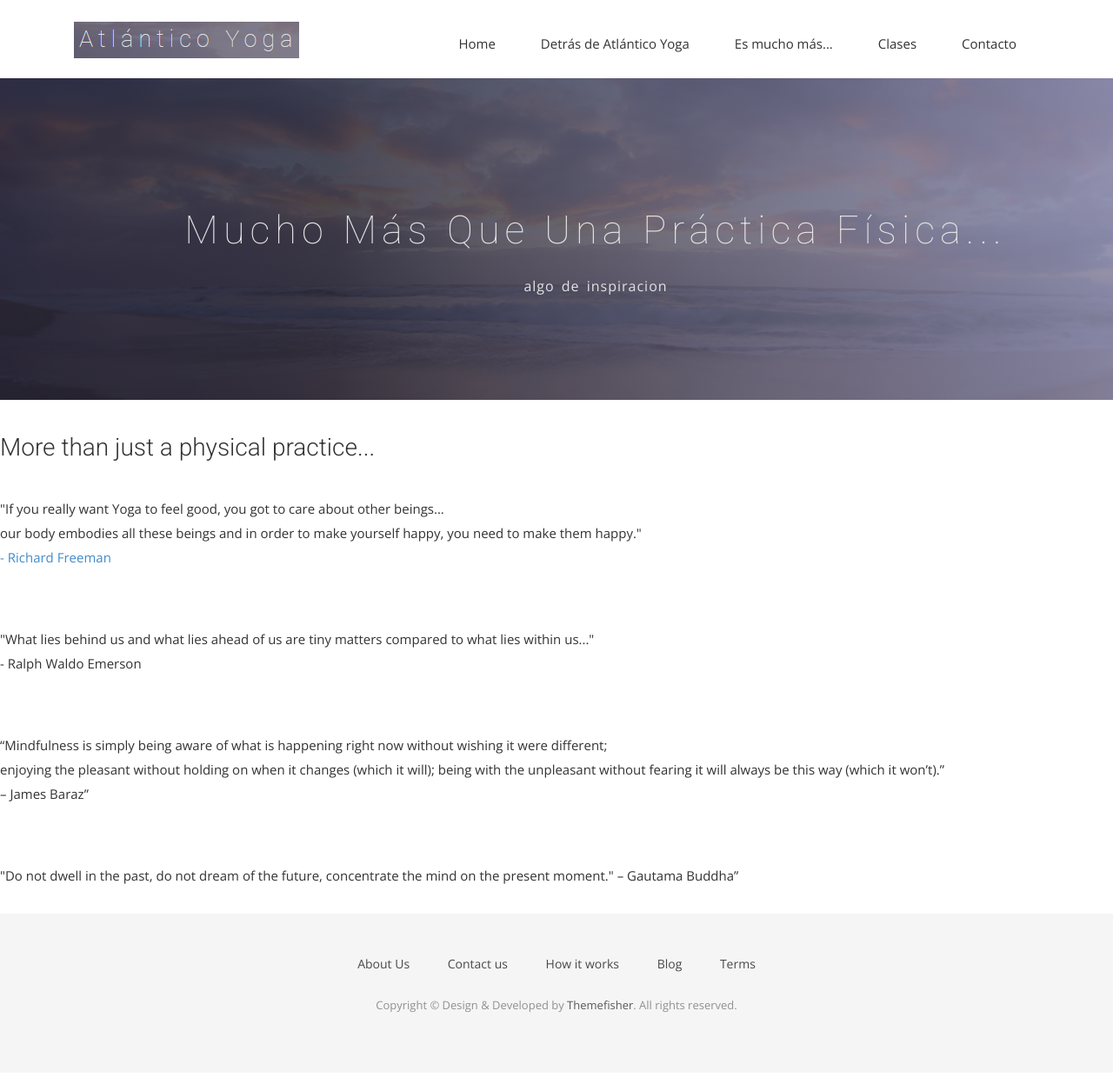
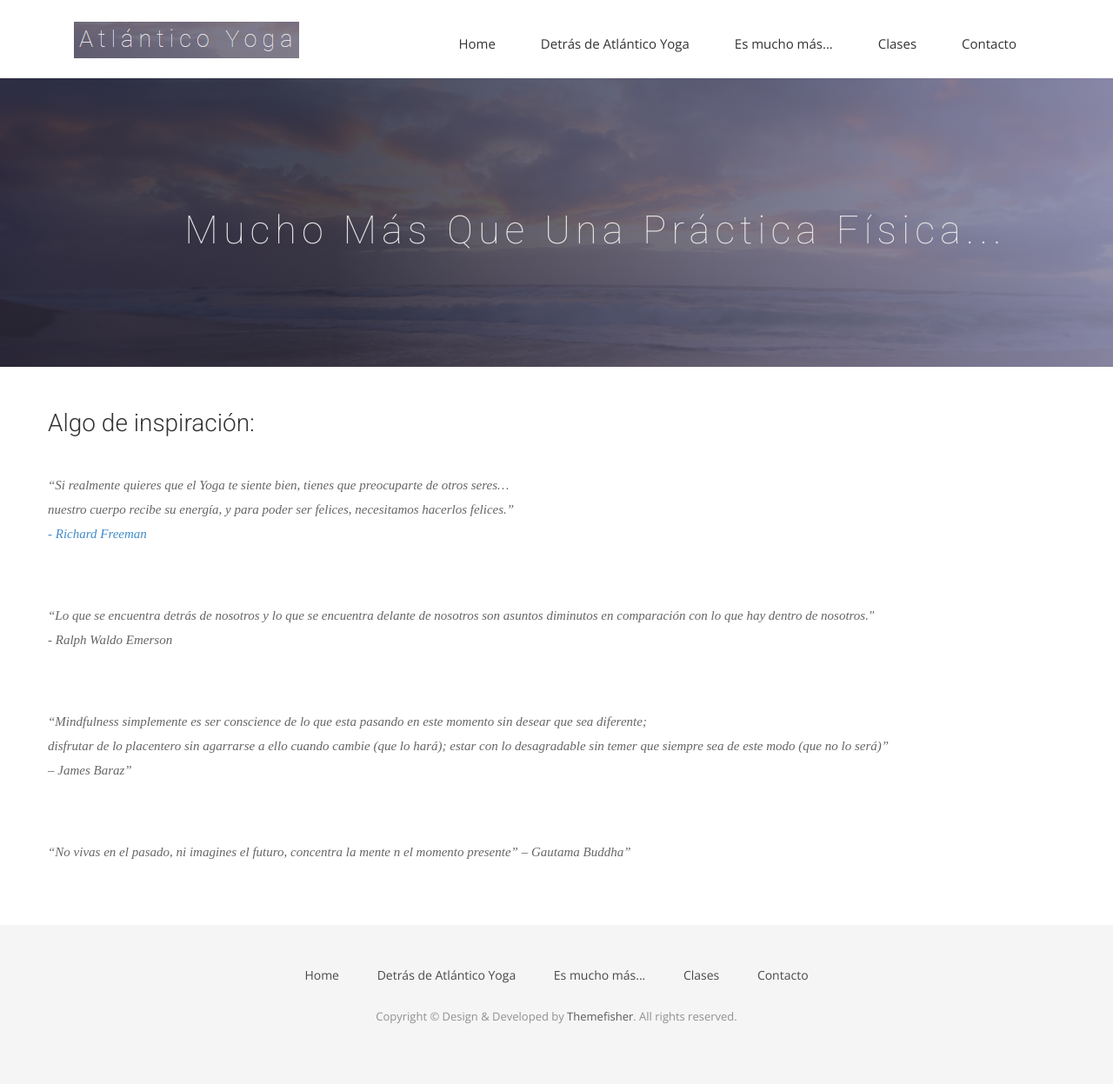
Before and after one commit to mpbarral/atlanticoyoga, a Jekyll site: the page built from masque.html, in a window 1280 px wide. Shown: the whole page at 87% size. Built offline with Jekyll 4.4.1, drawn with Linux system fonts in a browser that asks for light colours; nearby versions of some CDN libraries; some web fonts are replaced.

Commit message:
mas que una practica y header and footer

```diff
--- a/_includes/footer.html
+++ b/_includes/footer.html
@@ -5,11 +5,11 @@
       <div class="col-md-12">
         <div class="footer-manu">
           <ul>
-            <li><a href="#">About Us</a></li>
-            <li><a href="{{ site.baseurl }}/contact">Contact us</a></li>
-            <li><a href="#">How it works</a></li>
-            <li><a href="{{ site.baseurl }}/blog">Blog</a></li>
-            <li><a href="#">Terms</a></li>
+            <li><a href="{{ site.baseurl }}/">Home</a></li>
+            <li><a href="{{ site.baseurl }}/index#intro">Detrás de Atlántico Yoga</a></li>
+            <li><a href="{{ site.baseurl }}/masque">Es mucho más...</a></li>
+            <li><a href="{{ site.baseurl }}/index#service">Clases</a></li>
+            <li><a href="{{ site.baseurl }}/contact">Contacto</a></li>
           </ul>
         </div>
         <p>Copyright &copy; Design &amp; Developed by <a href="http://www.themefisher.com">Themefisher</a>. All rights reserved.</p>
--- a/_includes/header.html
+++ b/_includes/header.html
@@ -22,9 +22,9 @@
             <div class="collapse navbar-collapse" id="bs-example-navbar-collapse-1">
               <ul class="nav navbar-nav navbar-right">
                 <li><a href="{{ site.baseurl }}/">Home</a></li>
-                <li><a href="index#intro">Detrás de Atlántico Yoga</a></li>
-                <li><a href="masque">Es mucho más...</a></li>
-                <li><a href="index#service">Clases</a></li>
+                <li><a href="{{ site.baseurl }}/index#intro">Detrás de Atlántico Yoga</a></li>
+                <li><a href="{{ site.baseurl }}/masque">Es mucho más...</a></li>
+                <li><a href="{{ site.baseurl }}/index#service">Clases</a></li>
                 <li><a href="{{ site.baseurl }}/contact">Contacto</a></li>
               </ul>
             </div><!-- /.navbar-collapse -->
--- a/index.html
+++ b/index.html
@@ -40,7 +40,7 @@ permalink: /
   <div class="row">
     <div class="col-md-10 col-md-offset-2">
       <div class="block">
-      <h3><a href="{{ site.baseurl }}/blog">Descubre</a> mucho más que una práctica física...<br /><br /><br /><br />  </h3>
+      <h3><a href="{{ site.baseurl }}/masque">Descubre</a> mucho más que una práctica física...<br /><br /><br /><br />  </h3>
     </div>
   </div>
   </div>
--- a/masque.html
+++ b/masque.html
@@ -1,7 +1,7 @@
 ---
 layout: page
 title: Mas que una practica fisica
-permalink: /blog/
+permalink: /masque/
 ---
 <!-- Slider Start -->
 <section id="global-header">
@@ -10,7 +10,7 @@ permalink: /blog/
       <div class="col-md-12">
         <div class="block">
           <h1>Mucho más que una práctica física...</h1>
-          <p>algo de inspiracion</p>
+          <p></p>
         </div>
       </div>
     </div>
@@ -19,21 +19,27 @@ permalink: /blog/
 
 <div id="main">
   <a name="morethan"></a>
-    <article class="post featured">
-      <header class="major">
-        <h3>More than just a physical practice...<br /><br /></h3>
-        <p>"If you really want Yoga to feel good, you got to care about other beings...<br />
-          our body embodies all these beings and in order to make yourself happy, you need to make them happy." <br /><a href="http://www.richardfreemanyoga.com/"> -  Richard Freeman</a></p>
+  <div class="container">
+    <div class="row">
+      <div class="section-title">
+  <!--  <article class="post featured">-->
+      <!--<header class="major">-->
+        <h3><br />Algo de inspiración:<br /><br /></h3>
+        <p>“Si realmente quieres que el Yoga te siente bien, tienes que preocuparte de otros seres… <br />
+          nuestro cuerpo recibe su energía, y para poder ser felices, necesitamos hacerlos felices.”<br /><a href="http://www.richardfreemanyoga.com/"> -  Richard Freeman</a></p>
 
-        <p>	 <br /> <br />"What lies behind us and what lies ahead of us are tiny matters compared to what lies within us..."<br />
+        <p>	 <br /> <br />“Lo que se encuentra detrás de nosotros y lo que se encuentra delante de nosotros son asuntos diminutos en comparación con lo que hay dentro de nosotros."<br />
           - Ralph Waldo Emerson</p>
 
-        <p>	 <br /> <br />“Mindfulness is simply being aware of what is happening right now without wishing it were different; <br />
-          enjoying the pleasant without holding on when it changes (which it will); being with the unpleasant without fearing it will always be this way (which it won’t).” <br />
+        <p>	 <br /> <br />“Mindfulness simplemente es ser conscience de lo que esta pasando en este momento sin desear que sea diferente;<br />
+          disfrutar de lo placentero sin agarrarse a ello cuando cambie (que lo hará); estar con lo desagradable sin temer que siempre sea de este modo (que no lo será)”<br />
           – James Baraz”</p>
 
 
-        <p>     <br /> <br />"Do not dwell in the past, do not dream of the future, concentrate the mind on the present moment." – Gautama Buddha”</p>
-      </header>
-    </article>
-</div>
+        <p>     <br /> <br />“No vivas en el pasado, ni imagines el futuro, concentra la mente n el momento presente” – Gautama Buddha”</p>
+      <!--</header>-->
+    <!--</article>-->
+     </div>
+    </div>
+   </div>
+ </div>
```
